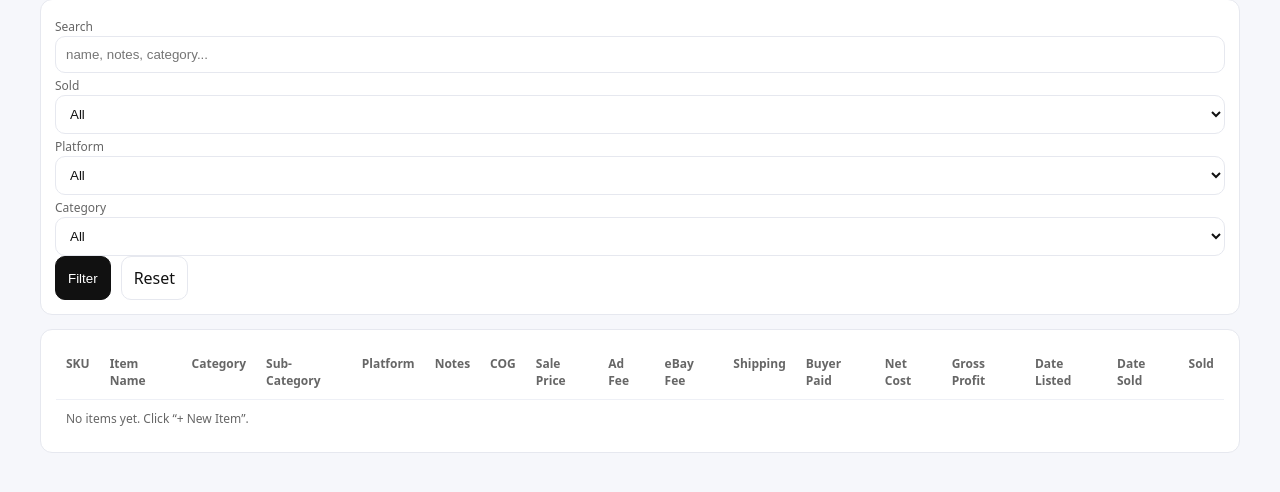
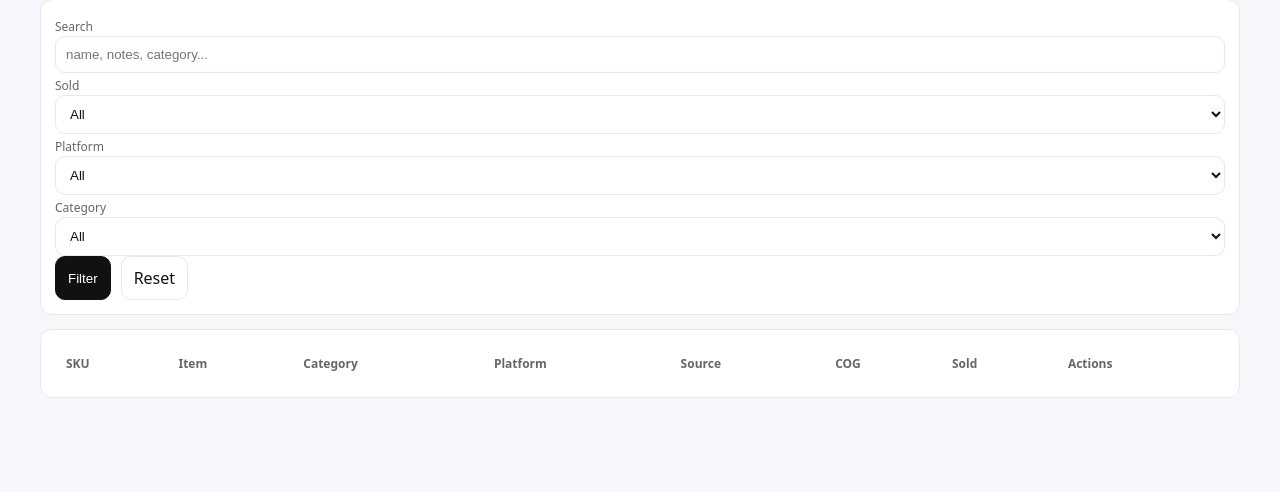
Before and after one commit to xyciasav/ebay-tracker, a Flask app: page / in a window 1280 px wide. Shown: the part 90-582 px from the top of the page. Run offline with Flask 3, Linux system fonts and the light colour scheme; data that the repository does not hold is empty.

Commit message:
Added new item.html

```diff
--- a/templates/index.html
+++ b/templates/index.html
@@ -42,65 +42,56 @@
 </div>
 
 <div class="card" style="margin-top:14px;">
-  <table>
+<table class="table">
   <thead>
     <tr>
       <th>SKU</th>
-        <th>Item Name</th>
+      <th>Item</th>
       <th>Category</th>
-        <th>Sub-Category</th>
       <th>Platform</th>
-        <th>Notes</th>
-        <th class="right">COG</th>
-        <th class="right">Sale Price</th>
-        <th class="right">Ad Fee</th>
-        <th class="right">eBay Fee</th>
-        <th class="right">Shipping</th>
-        <th class="right">Buyer Paid</th>
-        <th class="right">Net Cost</th>
-        <th class="right">Gross Profit</th>
-        <th>Date Listed</th>
-        <th>Date Sold</th>
+      <th>Source</th>
+      <th>COG</th>
       <th>Sold</th>
+      <th>Actions</th>
     </tr>
   </thead>
+
   <tbody>
-      {% for it in items %}
+    {% for item in items %}
       <tr>
-        <td><a href="{{ url_for('item_detail', sku=it.sku) }}">{{ it.sku }}</a></td>
+        <td>{{ item.sku }}</td>
+
         <td>
-          <a href="{{ url_for('item_detail', sku=it.sku) }}"><strong>{{ it.item_name }}</strong></a>
-          {% if it.images|length > 0 %}
-            <div class="small">{{ it.images|length }} photo(s)</div>
+          <a href="{{ url_for('item_detail', sku=item.sku) }}">
+            {{ item.item_name }}
+          </a>
+        </td>
+
+        <td>{{ item.category or '' }}</td>
+        <td>{{ item.platform or '' }}</td>
+
+        <!-- ✅ NEW COLUMN (must be inside the loop) -->
+        <td>{{ item.source_location or '' }}</td>
+
+        <td>
+          {% if item.cog is not none %}
+            ${{ '%.2f'|format(item.cog) }}
           {% endif %}
         </td>
-        <td>{{ it.category or "" }}</td>
-        <td>{{ it.sub_category or "" }}</td>
-        <td>{{ it.platform or "" }}</td>
-        <td class="small">{{ it.notes or "" }}</td>
-        <td class="right">{{ "%.2f"|format(it.cog or 0) }}</td>
-        <td class="right">{{ "%.2f"|format(it.sale_price or 0) }}</td>
-        <td class="right">{{ "%.2f"|format(it.ad_fee or 0) }}</td>
-        <td class="right">{{ "%.2f"|format(it.ebay_fee or 0) }}</td>
-        <td class="right">{{ "%.2f"|format(it.shipping or 0) }}</td>
-        <td class="right">{{ "%.2f"|format(it.buyer_paid_amount or 0) }}</td>
-        <td class="right">{{ "%.2f"|format(it.net_cost) }}</td>
-        <td class="right"><strong>{{ "%.2f"|format(it.gross_profit) }}</strong></td>
-        <td>{{ item.source_location or '' }}</td>
-        <td>{{ it.date_listed or "" }}</td>
-        <td>{{ it.date_sold or "" }}</td>
+
         <td>
-          {% if it.sold %}
-            <span class="pill">Y</span>
+          {% if item.sold %}
+            <span class="pill">Sold</span>
           {% else %}
-            <span class="pill">N</span>
+            <span class="pill secondary">Unsold</span>
           {% endif %}
+        </td>
+
+        <td>
+          <a class="btn secondary" href="{{ url_for('item_edit', sku=item.sku) }}">Edit</a>
         </td>
       </tr>
     {% endfor %}
-      {% if items|length == 0 %}
-        <tr><td colspan="17" class="small">No items yet. Click “+ New Item”.</td></tr>
-      {% endif %}
   </tbody>
 </table>
 </div>
```
Lines whose indentation alone changed are shown as unchanged.
